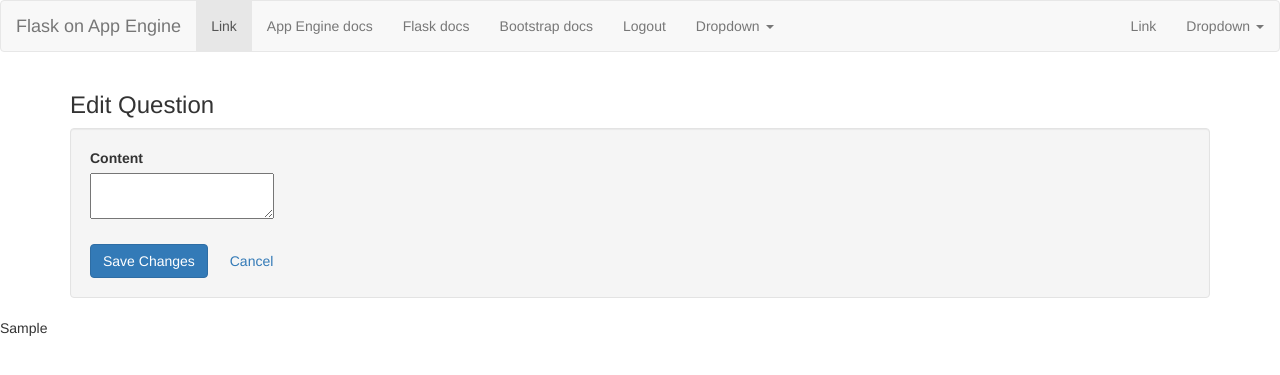
After one commit to ahbuntu/ece1779, a Python web app: template project-2/megaphone/application/templates/edit_question.html in a window 1280 px wide. The commit adds this page. Shown: the top 375 px of the page. Run offline with Jinja, Linux system fonts and the light colour scheme; the template is opened without the code that fills it: most values are stand-ins (such as "Sample title", 1, 10 or a date in 2020); form fields are guessed from the names that the template uses; some libraries are stand-ins or nearby versions.

Commit message:
support for editing and deleting questions

```diff
--- /dev/null
+++ b/project-2/megaphone/application/templates/edit_question.html
@@ -0,0 +1,32 @@
+{% extends "base.html" %}
+
+{% block content %}
+    <h3>Edit Question</h3>
+    <form id="edit-question" class="well"
+          action="{{ url_for('edit_question', question_id=question.key.id()) }}" method="post" accept-charset="utf-8">
+        <fieldset>
+            {{ form.hidden_tag() }}
+            <input type="hidden" name="mode" value="edit" />
+            <div class="control-group">
+                <div class="control-label">{{ form.content.label }}</div>
+                <div class="controls">
+                    {{ form.content|safe }}
+                    {% if form.content.errors %}
+                        <ul class="errors">
+                            {% for error in form.content.errors %}
+                                <li>{{ error }}</li>
+                            {% endfor %}
+                        </ul>
+                    {% endif %}
+                </div>
+            </div>
+            <div>&nbsp;</div>
+            <div class="control-group">
+                <div class="controls">
+                    <input class="btn btn-primary" type="submit" value="Save Changes"/>
+                    <a class="btn cancel" href="{{ url_for('list_questions') }}">Cancel</a>
+                </div>
+            </div>
+        </fieldset>
+    </form>
+{% endblock content %}
```
Also changed, not shown: project-2/megaphone/application/templates/list_questions.html (+10 -0 lines), project-2/megaphone/application/urls.py (+7 -1 lines), project-2/megaphone/application/views.py (+30 -0 lines).
